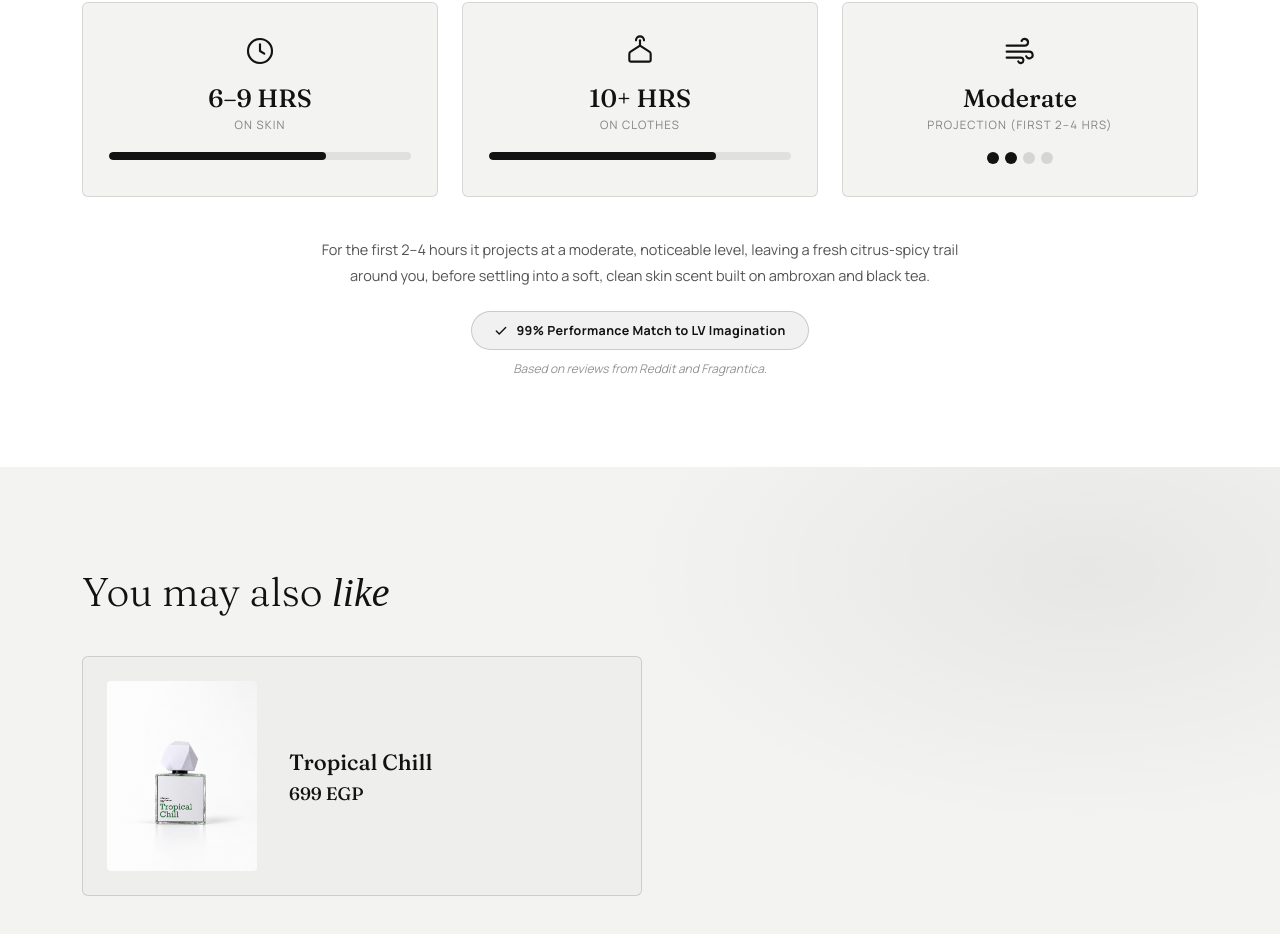
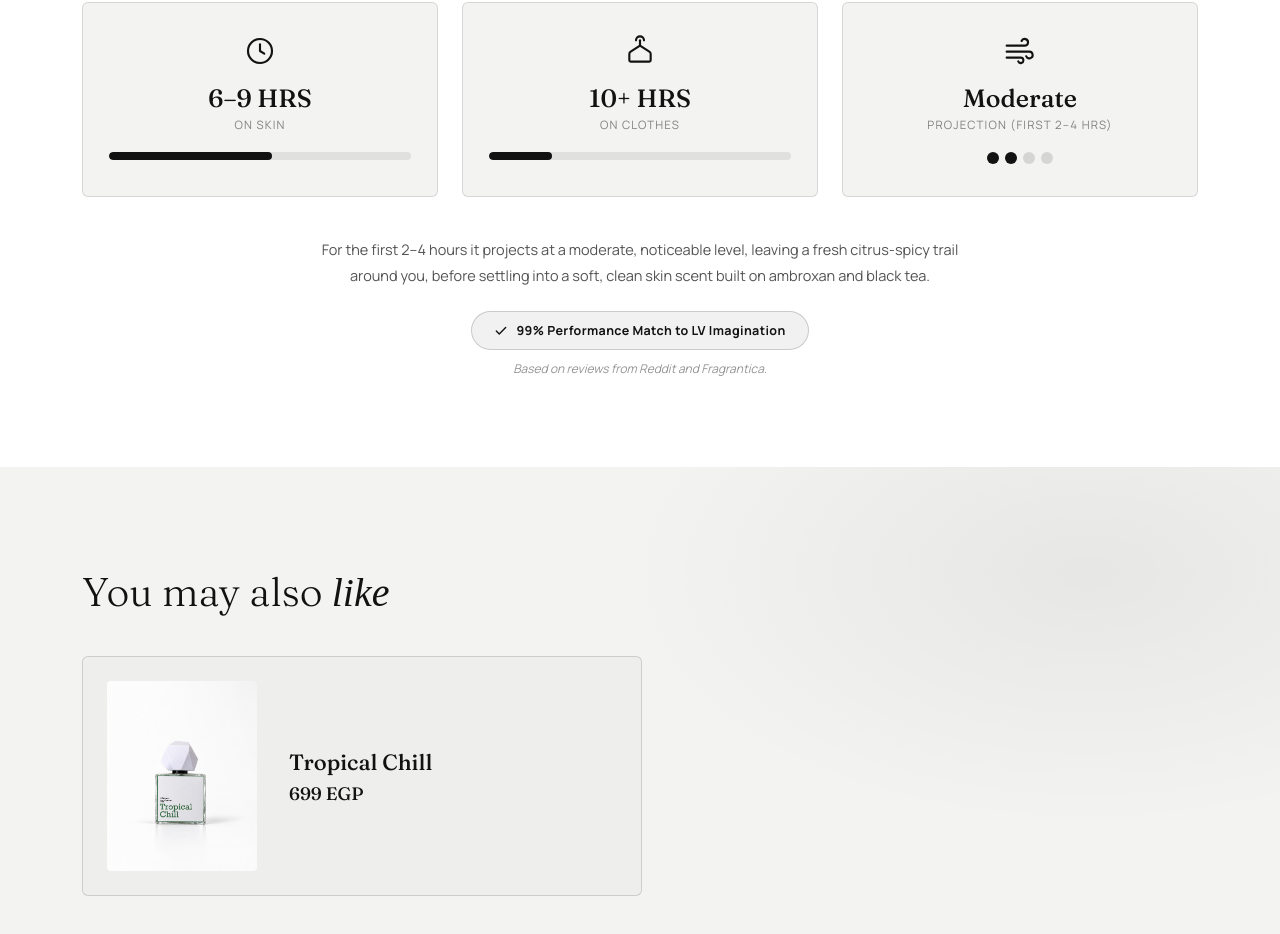
Before and after one commit to moelboghdaddy/Glimpse-Fragrances, a website: page public/product.html in a window 1280 px wide. Shown: the part 1571-2505 px from the top of the page. Drawn offline with Linux system fonts and the light colour scheme; a web font is replaced by a local one.

Commit message:
Add favicon files and update HTML head tags

```diff
--- a/public/product.html
+++ b/public/product.html
@@ -2,6 +2,18 @@
 <html lang="en">
 
 <head>
+  <meta charset="UTF-8">
+  <title>Glimpse</title>
+
+  <!-- Crisp multi-size Favicon setup -->
+  <link rel="icon" type="image/x-icon" href="favicon.ico">
+  <link rel="icon" type="image/png" sizes="32x32" href="favicon-32x32.png">
+  <link rel="apple-touch-icon" sizes="180x180" href="apple-touch-icon.png">
+  <meta charset="UTF-8">
+  <title>Glimpse</title>
+
+  <!-- Favicon using original logo -->
+  <link rel="icon" type="image/png" href="assets/favicon.png">
   <meta charset="UTF-8">
   <meta name="viewport" content="width=device-width, initial-scale=1.0">
   <title>Glimpse — Product</title>
@@ -1340,7 +1352,6 @@
 
   <script src="assets/cart.js"></script>
   <script src="assets/swap.js"></script>
-  <script src="/tracker.js"></script>
   <script>
     const PRODUCT_ORDER = ["portofino", "tropical-chill", "cold-fire"];
 
@@ -1371,9 +1382,9 @@
         },
         longevity: {
           skinLabel: "6–9 HRS",
-          skinPercent: 72,
+          skinPercent: 54,
           clothesLabel: "10+ HRS",
-          clothesPercent: 75,
+          clothesPercent: 21,
           sillageLabel: "Moderate",
           sillageDots: 2,
           note: "For the first 2–4 hours it projects at a moderate, noticeable level, leaving a fresh citrus-spicy trail around you, before settling into a soft, clean skin scent built on ambroxan and black tea.",
@@ -1410,7 +1421,7 @@
           skinLabel: "8–12 HRS",
           skinPercent: 71,
           clothesLabel: "10+ HRS",
-          clothesPercent: 75,
+          clothesPercent: 21,
           sillageLabel: "Moderate",
           sillageDots: 2,
           note: "Projects at a moderate level for the first 2–4 hours, filling an airy \"scent bubble\" of mint, citrus, and blackcurrant around you.",
@@ -1444,11 +1455,11 @@
         },
         longevity: {
           skinLabel: "10–12+ HRS",
-          skinPercent: 95,
+          skinPercent: 86,
           clothesLabel: "48+ HRS",
           clothesPercent: 100,
           sillageLabel: "Strong",
-          sillageDots: 4,
+          sillageDots: 3,
           note: "Projects at a strong level for 10+ hours — noticeable without being overly loud, and performs especially well in warm weather.",
           compareType: "upgrade",
           compareText: "Outlasts & Outperforms Bvlgari Tygar",
```
Also changed, not shown: public/checkout.html (+9 -0 lines), public/dashboard.html (+11 -0 lines), public/index.html (+12 -0 lines), public/assets/favicon/apple-touch-icon.png (added), public/assets/favicon/favicon-96x96.png (added), public/assets/favicon/favicon.ico (added), public/assets/favicon/favicon.svg (added), public/assets/favicon/site.webmanifest (added), public/assets/favicon/web-app-manifest-192x192.png (added), public/assets/favicon/web-app-manifest-512x512.png (added), 1 other file.
